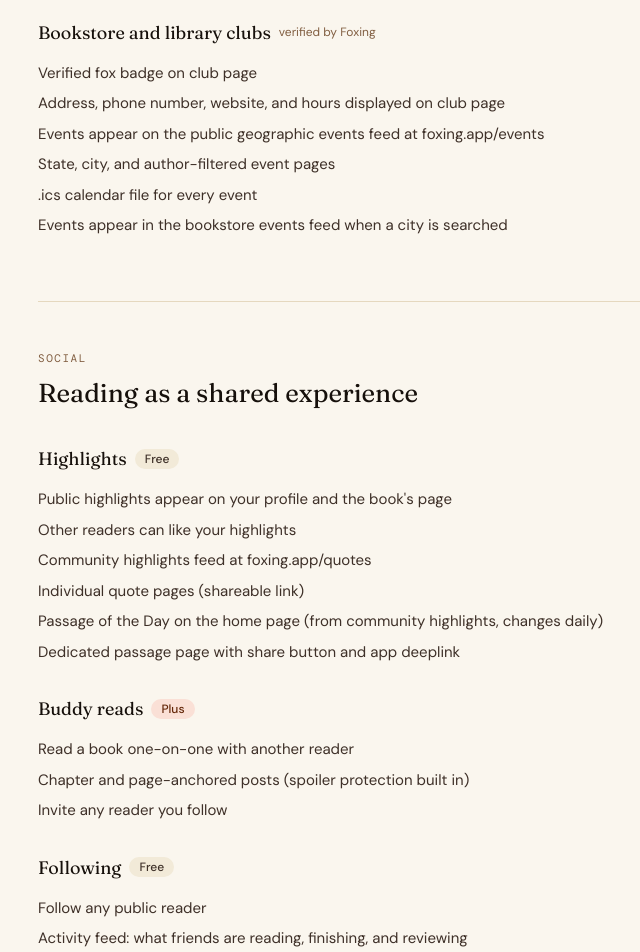
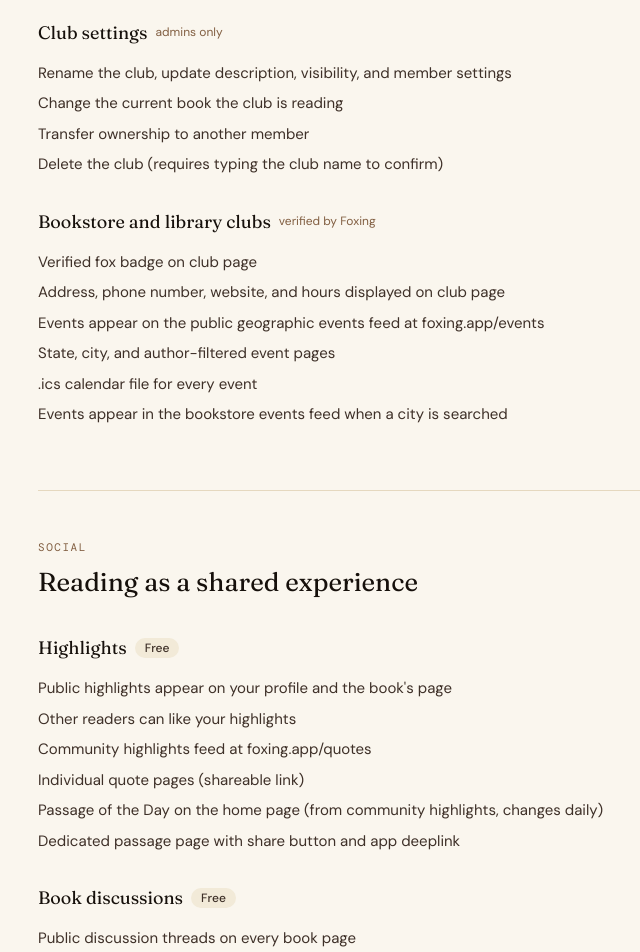
Before and after one commit to DrDustinEdwards/foxing, a Next.js app in the folder apps/web/: page /features in a window 1280 px wide. Shown: the part 10700-11652 px from the top of the page, without its empty margins (176-816 px from the left). Built offline with nearby package versions, Linux system fonts and the light colour scheme; no server answers.

Commit message:
Features page: add badges, XP, book discussions, club settings, notifications, web goals

```diff
--- a/apps/web/app/features/page.tsx
+++ b/apps/web/app/features/page.tsx
@@ -570,6 +570,17 @@ export default async function FeaturesPage() {
               />
             </Subgroup>
 
+            <Subgroup title="Club settings" meta="admins only">
+              <FeatureList
+                items={[
+                  'Rename the club, update description, visibility, and member settings',
+                  'Change the current book the club is reading',
+                  'Transfer ownership to another member',
+                  'Delete the club (requires typing the club name to confirm)',
+                ]}
+              />
+            </Subgroup>
+
             <Subgroup
               title="Bookstore and library clubs"
               meta="verified by Foxing"
@@ -601,6 +612,20 @@ export default async function FeaturesPage() {
                   'Individual quote pages (shareable link)',
                   'Passage of the Day on the home page (from community highlights, changes daily)',
                   'Dedicated passage page with share button and app deeplink',
+                ]}
+              />
+            </Subgroup>
+
+            <Subgroup title="Book discussions" tier="free">
+              <FeatureList
+                items={[
+                  'Public discussion threads on every book page',
+                  '11 thread types: General, Chapter, Prediction, First Impressions, Deep Dive, Hot Take, Quote, Character, Theme, Questions, Wrap-Up',
+                  'Threaded replies (one level deep)',
+                  '6 emoji reactions per post',
+                  'Spoiler tagging on any post',
+                  'Edit and delete your own posts',
+                  'Sign-in gate for new discussions (read-only for anonymous visitors)',
                 ]}
               />
             </Subgroup>
@@ -713,6 +738,20 @@ export default async function FeaturesPage() {
                 'Public or private profile (private shows nothing to non-followers)',
               ]}
             />
+
+            <Subgroup title="Badges and XP" tier="free">
+              <FeatureList
+                items={[
+                  'Earn badges for reading milestones, streaks, social actions, and club activity',
+                  '12 badge types across 5 categories: Reading, Social, Streaks, Clubs, Milestones',
+                  'Badges displayed on your public profile (top 8 with tooltip)',
+                  'Full badge page showing all earned and locked badges grouped by category',
+                  'XP points earned for every badge unlocked',
+                  'Reading level that grows with XP: Bookworm, Reader, Avid Reader, Bibliophile, Scholar',
+                  'XP progress bar on your home dashboard showing current level and next threshold',
+                ]}
+              />
+            </Subgroup>
           </Section>
 
           <Section
@@ -724,7 +763,7 @@ export default async function FeaturesPage() {
             <Subgroup title="Reading goals" tier="free">
               <FeatureList
                 items={[
-                  'Annual reading goal with progress bar and percentage',
+                  'Annual reading goal with progress bar and percentage, set and edited directly from the web',
                   'Reading streak tracking (current streak and longest streak ever)',
                   'Reading activity heatmap (last 52 weeks, GitHub-style)',
                   'Daily reading reminder (set your preferred time)',
@@ -848,6 +887,17 @@ export default async function FeaturesPage() {
                 ]}
               />
             </Subgroup>
+
+            <Subgroup title="Notifications" tier="free">
+              <FeatureList
+                items={[
+                  'Notification inbox for club events, announcements, and activity',
+                  'Unread count badge on the bell icon in the navigation',
+                  'Mark all notifications as read in one tap',
+                  'Notifications for club meetings, polls, announcements, and new members',
+                ]}
+              />
+            </Subgroup>
           </Section>
 
           <aside className="mx-auto mt-20 max-w-prose rounded-lg bg-brand-subtle p-6 text-center">
```
